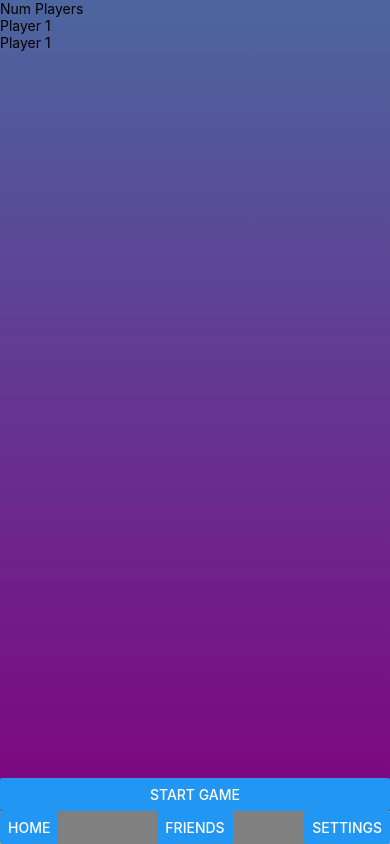
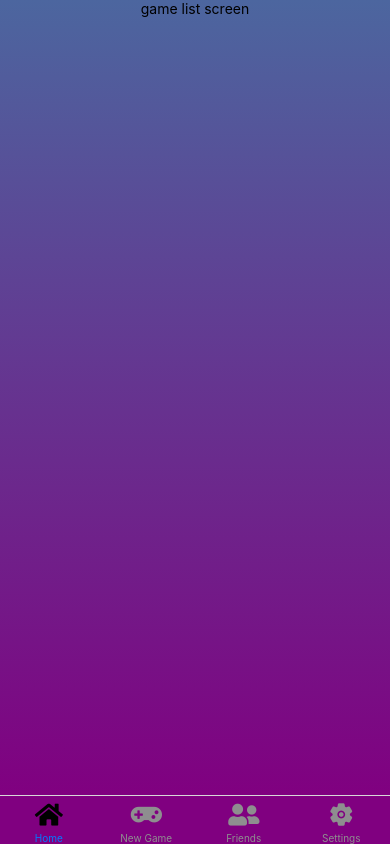
Before and after one commit to scheifs/fiveapp, a React Native app: screen / in a window 390 px wide. Built offline with nearby package versions, Linux system fonts and the light colour scheme.

Commit message:
navbar bottom working

```diff
--- a/App.js
+++ b/App.js
@@ -1,39 +1,62 @@
 import { StatusBar } from 'expo-status-bar';
-import { StyleSheet, Text, View } from 'react-native';
+import { StyleSheet } from 'react-native';
 import LoginScreen from './screens/LoginScreen';
-import LoadingScreen from './screens/LoadingScreen';
 import GameListScreen from './screens/GameListScreen';
 import NewGameScreen from './screens/NewGameScreen';
 import { useState } from 'react';
+import { NavigationContainer } from '@react-navigation/native';
+import { createBottomTabNavigator } from '@react-navigation/bottom-tabs'
+import MaterialCommunityIcons from 'react-native-vector-icons/MaterialCommunityIcons';
+import Ionicons from 'react-native-vector-icons/Ionicons';
+import FontAwesome5 from 'react-native-vector-icons/FontAwesome5';
+
 
 export default function App() {
 
-  const [currentScreen, setCurrentScreen] = useState('NewGame');
-  const [data, setData] = useState({});
+  const Tab = createBottomTabNavigator();
 
-  function updateScreenHandler(screenName, data = {}) {
-    setCurrentScreen(screenName);
-    setData(data);
-  }
-
-  function getData() {
-    return data;
-  }
-
-  function showScreen() {
-    switch (currentScreen) {
-      case 'Login': return <LoginScreen updateScreen={updateScreenHandler}/>
-      case 'Loading': return <LoadingScreen getData={getData} updateScreen={updateScreenHandler} />
-      case 'GameList': return <GameListScreen />
-      case 'NewGame': return <NewGameScreen />
-    }
+  function MyTabs() {
+    return (
+      <Tab.Navigator
+        screenOptions={{
+          tabBarStyle: {
+            backgroundColor: 'purple',
+          },
+        }}>
+        <Tab.Screen options={{
+          headerShown: false,
+          tabBarIcon: ({ color, size }) => (
+            <FontAwesome5 name="home" color='black' size={size} />
+          ),
+        }} name="Home" component={GameListScreen} />
+        <Tab.Screen options={{
+          headerShown: false,
+          tabBarIcon: ({ color, size }) => (
+            <FontAwesome5 name="gamepad" color={color} size={size} />
+          )
+        }} name="New Game" component={NewGameScreen} />
+        <Tab.Screen options={{
+          headerShown: false,
+          tabBarIcon: ({ color, size }) => (
+            <FontAwesome5 name="user-friends" color={color} size={size} />
+          )
+        }} name="Friends" component={NewGameScreen} />
+        <Tab.Screen options={{
+          headerShown: false,
+          tabBarIcon: ({ color, size }) => (
+            <Ionicons name="settings" color={color} size={size} />
+          )
+        }} name="Settings" component={LoginScreen} />
+      </Tab.Navigator>
+    )
   }
 
   return (
-    <View style={styles.container}>
-      <StatusBar style='light' />
-      {showScreen()}
-    </View>
+    <>    <StatusBar />
+      <NavigationContainer>
+        <MyTabs />
+      </NavigationContainer>
+    </>
   );
 }
 
--- a/package.json
+++ b/package.json
@@ -14,6 +14,8 @@
     "preset": "react-native"
   },
   "dependencies": {
+    "@react-navigation/bottom-tabs": "^6.3.1",
+    "@react-navigation/native": "^6.0.10",
     "expo": "^44.0.6",
     "expo-linear-gradient": "~11.0.3",
     "expo-status-bar": "~1.2.0",
@@ -23,6 +25,7 @@
     "react-native-mmkv": "^2.3.1",
     "react-native-safe-area-context": "3.3.2",
     "react-native-screens": "~3.10.1",
+    "react-native-vector-icons": "^9.1.0",
     "react-native-web": "0.17.1"
   },
   "devDependencies": {
--- a/screens/GameListScreen.js
+++ b/screens/GameListScreen.js
@@ -1,6 +1,5 @@
 import { View, Text, StyleSheet, Button } from 'react-native';
 import { LinearGradient } from 'expo-linear-gradient';
-import TabBar from '../components/tab-bar';
 
 function GameListScreen() {
 
@@ -8,12 +7,6 @@ function GameListScreen() {
         <LinearGradient colors={['#4c669f', 'purple']} style={styles.linearGradient}>
             <View style={styles.gameListContainer}>
                 <Text>game list screen</Text>
-            </View>
-            <View style={styles.buttonContainer}>
-                <Button title="New Game" />
-            </View>
-            <View>
-                <TabBar />
             </View>
         </LinearGradient>
     )
@@ -24,7 +17,9 @@ const styles = StyleSheet.create({
     linearGradient: {
         flex: 1,
         width: '100%',
-        height: '100%'
+        height: '100%',
+        justifyContent: 'center',
+        alignItems: 'center'
     },
     gameListContainer: {
         flex: 1
--- a/screens/NewGameScreen.js
+++ b/screens/NewGameScreen.js
@@ -1,6 +1,5 @@
 import { View, Text, Button, StyleSheet } from 'react-native';
 import { LinearGradient } from 'expo-linear-gradient';
-import TabBar from '../components/tab-bar';
 
 // Number of Players: <DropDown>
 
@@ -28,10 +27,6 @@ function NewGameScreen() {
 
             </View>
 
-            <View>
-               <TabBar />
-            </View>
-
         </LinearGradient>
     )
 
```
Also changed, not shown: 1 other file (tests, documents, lock files or other folders).
